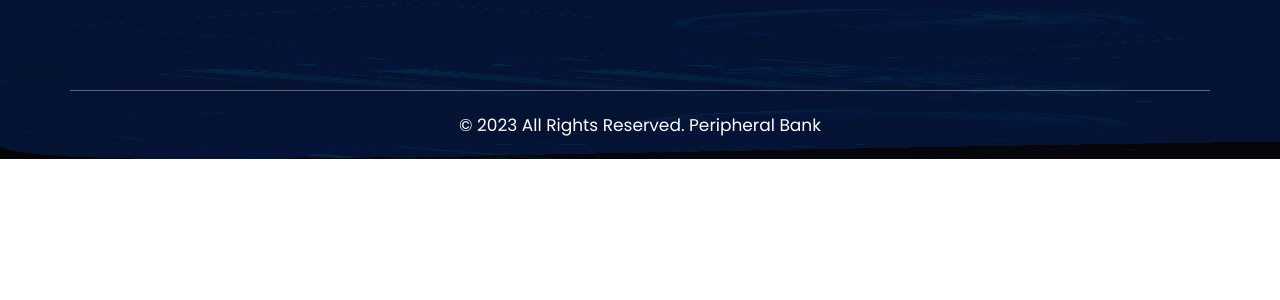
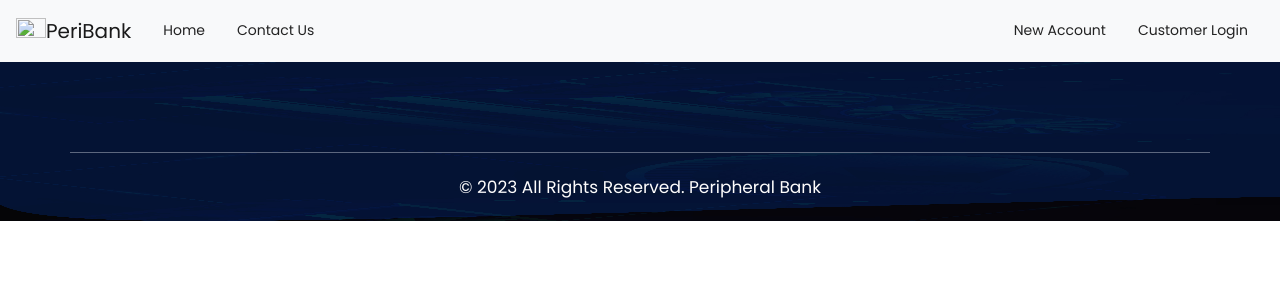
Before and after one commit to Jpbroadvision/banking-project-JL, a Python web app: template templates/base.html in a window 1280 px wide. Shown: the top 300 px of the page. Run offline with Jinja, Linux system fonts and the light colour scheme; the template is opened without the code that fills it, so the values that code supplies are empty; some libraries are stand-ins or nearby versions.

Commit message:
Refactor new_account as register

```diff
--- a/config.py
+++ b/config.py
@@ -14,11 +14,6 @@ class Config:
 
 class DevelopmentConfig(Config):
     DEBUG = True
-    MAIL_SERVER = 'smtp.googlemail.com'
-    MAIL_PORT = 587
-    MAIL_USE_TLS = True
-    MAIL_USERNAME = os.environ.get('MAIL_USERNAME')
-    MAIL_PASSWORD = os.environ.get('MAIL_PASSWORD')
     SQLALCHEMY_DATABASE_URI = os.environ.get('DEV_DATABASE_URL') or \
     'sqlite:///' + os.path.join(basedir, 'data-dev.sqlite')
 
--- a/templates/base.html
+++ b/templates/base.html
@@ -13,9 +13,38 @@
 
     {% block head %} {% endblock %}
 </head>
-<nav>
-    {% block navbar %} {% endblock %}
-</nav>
+<!-- Navbar -->
+    <!-- Image and text -->
+    <nav class="navbar navbar-expand-lg navbar-light bg-light">
+      <a class="navbar-brand" href="{{ url_for('index')}}">
+        <img src="#" width="30" height="30" class="d-inline-block align-top" alt="">PeriBank
+      </a>
+      <!-- Menu section -->
+      <button class="navbar-toggler" type="button" data-toggle="collapse" data-target="#navbarNav" aria-controls="navbarNav" aria-expanded="false" aria-label="Toggle navigation">
+          <span class="navbar-toggler-icon"></span>
+      </button>
+      <div class="navbar-header collapse navbar-collapse" id="navbarNav">
+        <ul class="nav">
+          <li class="nav-item active">
+            <a class="nav-link" href="{{ url_for('index')}}">Home<span class="sr-only">(current)</span></a>
+          </li>
+          <li class="nav-item">
+            <a class="nav-link" href="#">Contact Us</a>
+          </li>
+        </ul>
+      </div>
+      <div class="nav justify-content-end">
+          <ul class="nav">
+              <li class="nav-item">
+                <a class="nav-link" href="{{ url_for('register')}}">New Account</a>
+              </li>
+              <li class="nav-item">
+                <a class="nav-link" href="{{ url_for('login')}}">Customer Login </a>
+              </li>
+            </ul>
+      </div>
+  </nav>
+  <!-- Navbar end -->
 <body>
     {% block body %} {% endblock %}
     <div class="copyright text_align_center ">
--- a/templates/cash_bank.html
+++ b/templates/cash_bank.html
@@ -21,7 +21,7 @@
           <a class="nav-link" href="{{ url_for('index')}}">Home</a>
         </li>
         <li class="nav-item">
-          <a class="nav-link" href="{{ url_for('new_account')}}">New Account</a>
+          <a class="nav-link" href="{{ url_for('register')}}">New Account</a>
         </li>
         <li class="nav-item">
           <a class="nav-link" href="{{ url_for('login')}}">Customer Login </a>
--- a/templates/index.html
+++ b/templates/index.html
@@ -28,7 +28,7 @@
     <div class="nav justify-content-end">
         <ul class="nav">
             <li class="nav-item">
-              <a class="nav-link" href="{{ url_for('new_account')}}">New Account</a>
+              <a class="nav-link" href="{{ url_for('register')}}">New Account</a>
             </li>
             <li class="nav-item">
               <a class="nav-link" href="{{ url_for('login')}}">Customer Login </a>
@@ -55,7 +55,7 @@
                         <div class="bluid">
                             <h1>Welcome<br> To Peripheral Bank</h1>
                             <p>The bank of the future!</p>
-                            <a class="read_more" href="{{ url_for('new_account')}}">New Account </a><a class="read_more" href="{{ url_for('login')}}">Customer Login </a>
+                            <a class="read_more" href="{{ url_for('register')}}">New Account </a><a class="read_more" href="{{ url_for('login')}}">Customer Login </a>
                         </div>
                     </div>
                 </div>
--- a/templates/login.html
+++ b/templates/login.html
@@ -21,7 +21,7 @@
           <a class="nav-link" href="{{ url_for('index')}}">Home</a>
         </li>
         <li class="nav-item">
-          <a class="nav-link" href="{{ url_for('new_account')}}">New Account</a>
+          <a class="nav-link" href="{{ url_for('register')}}">New Account</a>
         </li>
         <li class="nav-item active">
           <a class="nav-link" href="{{ url_for('login')}}">Customer Login <span class="sr-only">(current)</span></a>
--- a/templates/new_account.html
+++ b/templates/register.html
@@ -21,7 +21,7 @@
           <a class="nav-link" href="{{ url_for('index')}}">Home </a>
         </li>
         <li class="nav-item active">
-          <a class="nav-link" href="{{ url_for('new_account')}}">New Account<span class="sr-only">(current)</span></a>
+          <a class="nav-link" href="{{ url_for('register')}}">New Account<span class="sr-only">(current)</span></a>
         </li>
         <li class="nav-item">
           <a class="nav-link" href="{{ url_for('login')}}">Customer Login </a>
```
Also changed, not shown: app.py (+5 -3 lines), models.py (+10 -0 lines).
